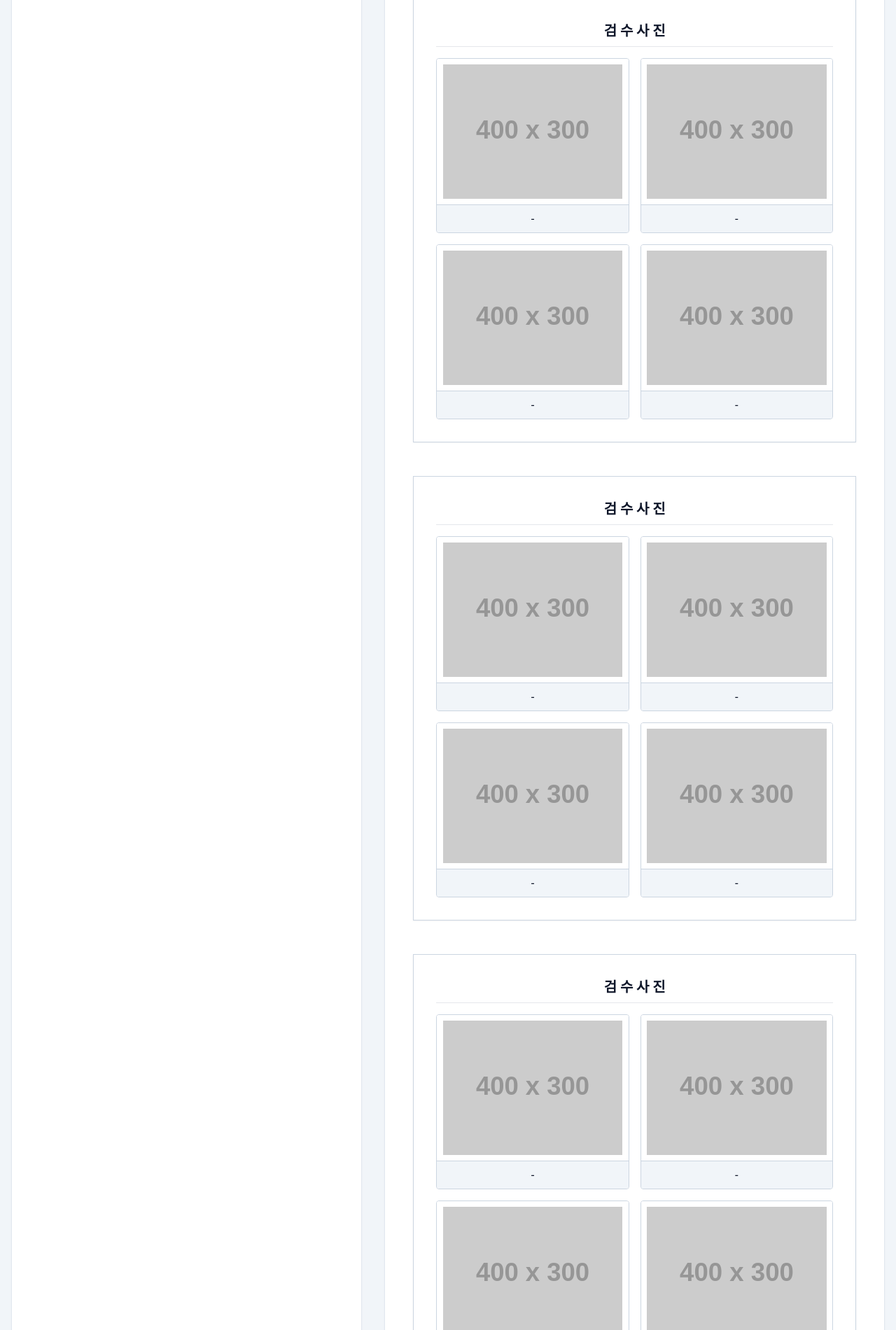
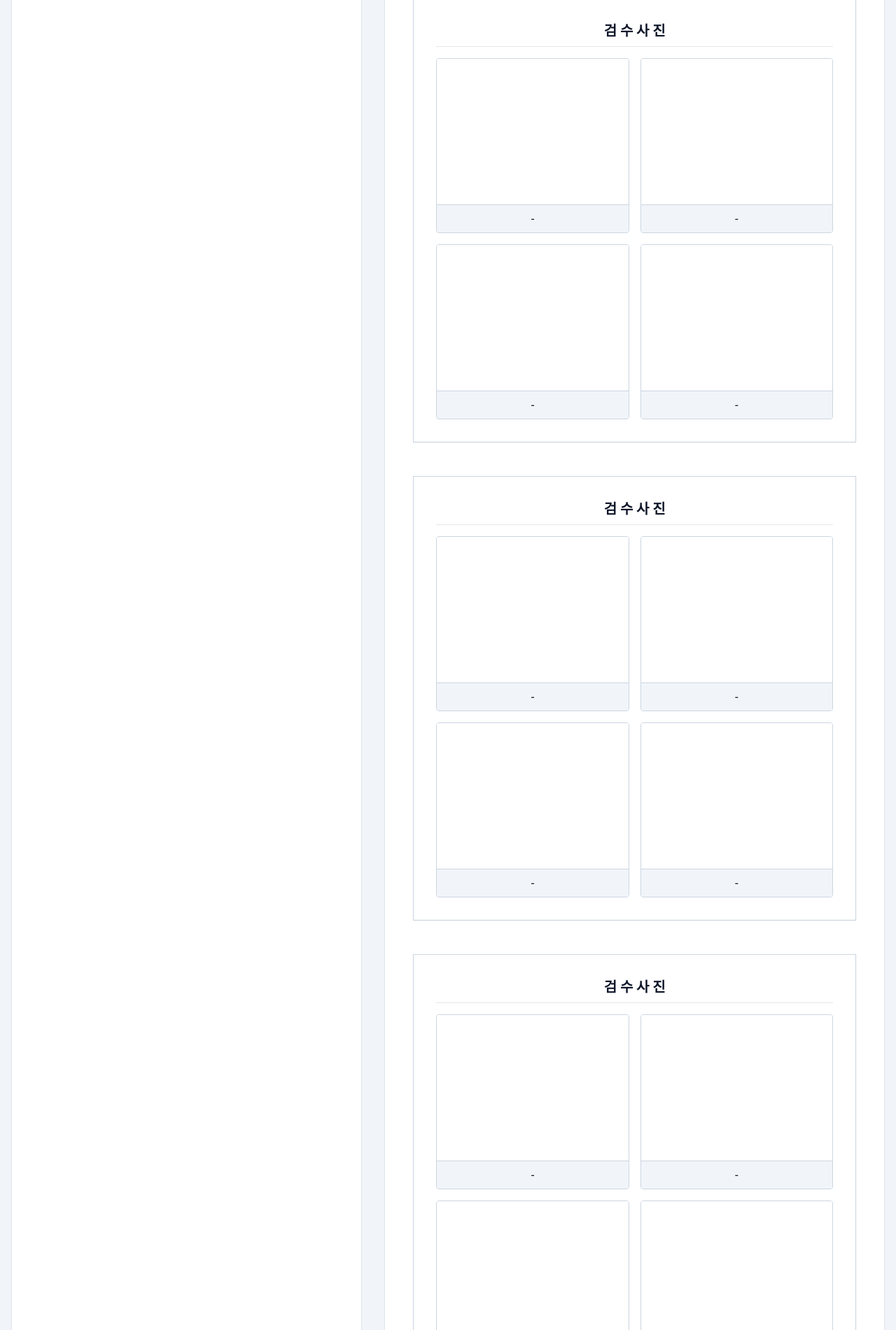
Before and after one commit to s00su/ICCL_, a plain HTML site: page index.html in a window 1280 px wide. Shown: the part 1827-3727 px from the top of the page at 70% size. Drawn offline with nearby package versions, Linux system fonts and the light colour scheme; placeholder pictures from the web are drawn by us.

Commit message:
Update title and modify photo slots in index.html

```diff
--- a/index.html
+++ b/index.html
@@ -3,7 +3,7 @@
 <head>
     <meta charset="UTF-8">
     <meta name="viewport" content="width=device-width, initial-scale=1.0">
-    <title>검수완료확인서</title>
+    <title>자동 검수완료확인서 및 사진대지생성기</title>
     <script src="https://cdn.tailwindcss.com"></script>
     <link href="https://fonts.googleapis.com/css2?family=Inter:wght@400;500;600;700&display=swap" rel="stylesheet">
     <style>
@@ -211,20 +211,20 @@
             <div id="page2" class="photo-page w-full max-w-[210mm] mx-auto bg-white p-8 text-slate-900 shadow-sm relative page-break">
                 <h3 class="text-xl font-bold mb-4 text-center border-b pb-2">검 수 사 진</h3>
                 <div class="grid grid-cols-2 gap-4">
-                    <div class="border border-slate-300 flex flex-col items-center justify-between h-[250px] bg-slate-50 rounded overflow-hidden">
-                        <div class="w-full h-[210px] flex items-center justify-center p-2 bg-white overflow-hidden"><img id="photoSlot0" src="https://placehold.co/400x300/f1f5f9/64748b?text=검수+사진+1" class="w-full h-full object-contain" alt="사진1"></div>
+                    <div class="border border-slate-300 flex flex-col items-center justify-between h-[250px] bg-white rounded overflow-hidden">
+                        <div class="w-full h-[210px] flex items-center justify-center p-2 bg-white overflow-hidden"><img id="photoSlot0" class="w-full h-full object-contain hidden" alt="사진1"></div>
                         <div id="photoCaption0" class="w-full h-[40px] flex items-center justify-center py-1 bg-slate-100 border-t border-slate-300 text-center text-xs font-semibold truncate px-2">-</div>
                     </div>
-                    <div class="border border-slate-300 flex flex-col items-center justify-between h-[250px] bg-slate-50 rounded overflow-hidden">
-                        <div class="w-full h-[210px] flex items-center justify-center p-2 bg-white overflow-hidden"><img id="photoSlot1" src="https://placehold.co/400x300/f1f5f9/64748b?text=검수+사진+2" class="w-full h-full object-contain" alt="사진2"></div>
+                    <div class="border border-slate-300 flex flex-col items-center justify-between h-[250px] bg-white rounded overflow-hidden">
+                        <div class="w-full h-[210px] flex items-center justify-center p-2 bg-white overflow-hidden"><img id="photoSlot1" class="w-full h-full object-contain hidden" alt="사진2"></div>
                         <div id="photoCaption1" class="w-full h-[40px] flex items-center justify-center py-1 bg-slate-100 border-t border-slate-300 text-center text-xs font-semibold truncate px-2">-</div>
                     </div>
-                    <div class="border border-slate-300 flex flex-col items-center justify-between h-[250px] bg-slate-50 rounded overflow-hidden">
-                        <div class="w-full h-[210px] flex items-center justify-center p-2 bg-white overflow-hidden"><img id="photoSlot2" src="https://placehold.co/400x300/f1f5f9/64748b?text=검수+사진+3" class="w-full h-full object-contain" alt="사진3"></div>
+                    <div class="border border-slate-300 flex flex-col items-center justify-between h-[250px] bg-white rounded overflow-hidden">
+                        <div class="w-full h-[210px] flex items-center justify-center p-2 bg-white overflow-hidden"><img id="photoSlot2" class="w-full h-full object-contain hidden" alt="사진3"></div>
                         <div id="photoCaption2" class="w-full h-[40px] flex items-center justify-center py-1 bg-slate-100 border-t border-slate-300 text-center text-xs font-semibold truncate px-2">-</div>
                     </div>
-                    <div class="border border-slate-300 flex flex-col items-center justify-between h-[250px] bg-slate-50 rounded overflow-hidden">
-                        <div class="w-full h-[210px] flex items-center justify-center p-2 bg-white overflow-hidden"><img id="photoSlot3" src="https://placehold.co/400x300/f1f5f9/64748b?text=검수+사진+4" class="w-full h-full object-contain" alt="사진4"></div>
+                    <div class="border border-slate-300 flex flex-col items-center justify-between h-[250px] bg-white rounded overflow-hidden">
+                        <div class="w-full h-[210px] flex items-center justify-center p-2 bg-white overflow-hidden"><img id="photoSlot3" class="w-full h-full object-contain hidden" alt="사진4"></div>
                         <div id="photoCaption3" class="w-full h-[40px] flex items-center justify-center py-1 bg-slate-100 border-t border-slate-300 text-center text-xs font-semibold truncate px-2">-</div>
                     </div>
                 </div>
@@ -234,20 +234,20 @@
             <div id="page3" class="photo-page w-full max-w-[210mm] mx-auto bg-white p-8 text-slate-900 shadow-sm relative page-break">
                 <h3 class="text-xl font-bold mb-4 text-center border-b pb-2">검 수 사 진</h3>
                 <div class="grid grid-cols-2 gap-4">
-                    <div class="border border-slate-300 flex flex-col items-center justify-between h-[250px] bg-slate-50 rounded overflow-hidden">
-                        <div class="w-full h-[210px] flex items-center justify-center p-2 bg-white overflow-hidden"><img id="photoSlot4" src="https://placehold.co/400x300/f1f5f9/64748b?text=검수+사진+5" class="w-full h-full object-contain" alt="사진5"></div>
+                    <div class="border border-slate-300 flex flex-col items-center justify-between h-[250px] bg-white rounded overflow-hidden">
+                        <div class="w-full h-[210px] flex items-center justify-center p-2 bg-white overflow-hidden"><img id="photoSlot4" class="w-full h-full object-contain hidden" alt="사진5"></div>
                         <div id="photoCaption4" class="w-full h-[40px] flex items-center justify-center py-1 bg-slate-100 border-t border-slate-300 text-center text-xs font-semibold truncate px-2">-</div>
                     </div>
-                    <div class="border border-slate-300 flex flex-col items-center justify-between h-[250px] bg-slate-50 rounded overflow-hidden">
-                        <div class="w-full h-[210px] flex items-center justify-center p-2 bg-white overflow-hidden"><img id="photoSlot5" src="https://placehold.co/400x300/f1f5f9/64748b?text=검수+사진+6" class="w-full h-full object-contain" alt="사진6"></div>
+                    <div class="border border-slate-300 flex flex-col items-center justify-between h-[250px] bg-white rounded overflow-hidden">
+                        <div class="w-full h-[210px] flex items-center justify-center p-2 bg-white overflow-hidden"><img id="photoSlot5" class="w-full h-full object-contain hidden" alt="사진6"></div>
                         <div id="photoCaption5" class="w-full h-[40px] flex items-center justify-center py-1 bg-slate-100 border-t border-slate-300 text-center text-xs font-semibold truncate px-2">-</div>
                     </div>
-                    <div class="border border-slate-300 flex flex-col items-center justify-between h-[250px] bg-slate-50 rounded overflow-hidden">
-                        <div class="w-full h-[210px] flex items-center justify-center p-2 bg-white overflow-hidden"><img id="photoSlot6" src="https://placehold.co/400x300/f1f5f9/64748b?text=검수+사진+7" class="w-full h-full object-contain" alt="사진7"></div>
+                    <div class="border border-slate-300 flex flex-col items-center justify-between h-[250px] bg-white rounded overflow-hidden">
+                        <div class="w-full h-[210px] flex items-center justify-center p-2 bg-white overflow-hidden"><img id="photoSlot6" class="w-full h-full object-contain hidden" alt="사진7"></div>
                         <div id="photoCaption6" class="w-full h-[40px] flex items-center justify-center py-1 bg-slate-100 border-t border-slate-300 text-center text-xs font-semibold truncate px-2">-</div>
                     </div>
-                    <div class="border border-slate-300 flex flex-col items-center justify-between h-[250px] bg-slate-50 rounded overflow-hidden">
-                        <div class="w-full h-[210px] flex items-center justify-center p-2 bg-white overflow-hidden"><img id="photoSlot7" src="https://placehold.co/400x300/f1f5f9/64748b?text=검수+사진+8" class="w-full h-full object-contain" alt="사진8"></div>
+                    <div class="border border-slate-300 flex flex-col items-center justify-between h-[250px] bg-white rounded overflow-hidden">
+                        <div class="w-full h-[210px] flex items-center justify-center p-2 bg-white overflow-hidden"><img id="photoSlot7" class="w-full h-full object-contain hidden" alt="사진8"></div>
                         <div id="photoCaption7" class="w-full h-[40px] flex items-center justify-center py-1 bg-slate-100 border-t border-slate-300 text-center text-xs font-semibold truncate px-2">-</div>
                     </div>
                 </div>
@@ -257,20 +257,20 @@
             <div id="page4" class="photo-page w-full max-w-[210mm] mx-auto bg-white p-8 text-slate-900 shadow-sm relative page-break">
                 <h3 class="text-xl font-bold mb-4 text-center border-b pb-2">검 수 사 진</h3>
                 <div class="grid grid-cols-2 gap-4">
-                    <div class="border border-slate-300 flex flex-col items-center justify-between h-[250px] bg-slate-50 rounded overflow-hidden">
-                        <div class="w-full h-[210px] flex items-center justify-center p-2 bg-white overflow-hidden"><img id="photoSlot8" src="https://placehold.co/400x300/f1f5f9/64748b?text=검수+사진+9" class="w-full h-full object-contain" alt="사진9"></div>
+                    <div class="border border-slate-300 flex flex-col items-center justify-between h-[250px] bg-white rounded overflow-hidden">
+                        <div class="w-full h-[210px] flex items-center justify-center p-2 bg-white overflow-hidden"><img id="photoSlot8" class="w-full h-full object-contain hidden" alt="사진9"></div>
                         <div id="photoCaption8" class="w-full h-[40px] flex items-center justify-center py-1 bg-slate-100 border-t border-slate-300 text-center text-xs font-semibold truncate px-2">-</div>
                     </div>
-                    <div class="border border-slate-300 flex flex-col items-center justify-between h-[250px] bg-slate-50 rounded overflow-hidden">
-                        <div class="w-full h-[210px] flex items-center justify-center p-2 bg-white overflow-hidden"><img id="photoSlot9" src="https://placehold.co/400x300/f1f5f9/64748b?text=검수+사진+10" class="w-full h-full object-contain" alt="사진10"></div>
+                    <div class="border border-slate-300 flex flex-col items-center justify-between h-[250px] bg-white rounded overflow-hidden">
+                        <div class="w-full h-[210px] flex items-center justify-center p-2 bg-white overflow-hidden"><img id="photoSlot9" class="w-full h-full object-contain hidden" alt="사진10"></div>
                         <div id="photoCaption9" class="w-full h-[40px] flex items-center justify-center py-1 bg-slate-100 border-t border-slate-300 text-center text-xs font-semibold truncate px-2">-</div>
                     </div>
-                    <div class="border border-slate-300 flex flex-col items-center justify-between h-[250px] bg-slate-50 rounded overflow-hidden">
-                        <div class="w-full h-[210px] flex items-center justify-center p-2 bg-white overflow-hidden"><img id="photoSlot10" src="https://placehold.co/400x300/f1f5f9/64748b?text=검수+사진+11" class="w-full h-full object-contain" alt="사진11"></div>
+                    <div class="border border-slate-300 flex flex-col items-center justify-between h-[250px] bg-white rounded overflow-hidden">
+                        <div class="w-full h-[210px] flex items-center justify-center p-2 bg-white overflow-hidden"><img id="photoSlot10" class="w-full h-full object-contain hidden" alt="사진11"></div>
                         <div id="photoCaption10" class="w-full h-[40px] flex items-center justify-center py-1 bg-slate-100 border-t border-slate-300 text-center text-xs font-semibold truncate px-2">-</div>
                     </div>
-                    <div class="border border-slate-300 flex flex-col items-center justify-between h-[250px] bg-slate-50 rounded overflow-hidden">
-                        <div class="w-full h-[210px] flex items-center justify-center p-2 bg-white overflow-hidden"><img id="photoSlot11" src="https://placehold.co/400x300/f1f5f9/64748b?text=검수+사진+12" class="w-full h-full object-contain" alt="사진12"></div>
+                    <div class="border border-slate-300 flex flex-col items-center justify-between h-[250px] bg-white rounded overflow-hidden">
+                        <div class="w-full h-[210px] flex items-center justify-center p-2 bg-white overflow-hidden"><img id="photoSlot11" class="w-full h-full object-contain hidden" alt="사진12"></div>
                         <div id="photoCaption11" class="w-full h-[40px] flex items-center justify-center py-1 bg-slate-100 border-t border-slate-300 text-center text-xs font-semibold truncate px-2">-</div>
                     </div>
                 </div>
@@ -280,20 +280,20 @@
             <div id="page5" class="photo-page w-full max-w-[210mm] mx-auto bg-white p-8 text-slate-900 shadow-sm relative">
                 <h3 class="text-xl font-bold mb-4 text-center border-b pb-2">검 수 사 진</h3>
                 <div class="grid grid-cols-2 gap-4">
-                    <div class="border border-slate-300 flex flex-col items-center justify-between h-[250px] bg-slate-50 rounded overflow-hidden">
-                        <div class="w-full h-[210px] flex items-center justify-center p-2 bg-white overflow-hidden"><img id="photoSlot12" src="https://placehold.co/400x300/f1f5f9/64748b?text=검수+사진+13" class="w-full h-full object-contain" alt="사진13"></div>
+                    <div class="border border-slate-300 flex flex-col items-center justify-between h-[250px] bg-white rounded overflow-hidden">
+                        <div class="w-full h-[210px] flex items-center justify-center p-2 bg-white overflow-hidden"><img id="photoSlot12" class="w-full h-full object-contain hidden" alt="사진13"></div>
                         <div id="photoCaption12" class="w-full h-[40px] flex items-center justify-center py-1 bg-slate-100 border-t border-slate-300 text-center text-xs font-semibold truncate px-2">-</div>
                     </div>
-                    <div class="border border-slate-300 flex flex-col items-center justify-between h-[250px] bg-slate-50 rounded overflow-hidden">
-                        <div class="w-full h-[210px] flex items-center justify-center p-2 bg-white overflow-hidden"><img id="photoSlot13" src="https://placehold.co/400x300/f1f5f9/64748b?text=검수+사진+14" class="w-full h-full object-contain" alt="사진14"></div>
+                    <div class="border border-slate-300 flex flex-col items-center justify-between h-[250px] bg-white rounded overflow-hidden">
+                        <div class="w-full h-[210px] flex items-center justify-center p-2 bg-white overflow-hidden"><img id="photoSlot13" class="w-full h-full object-contain hidden" alt="사진14"></div>
                         <div id="photoCaption13" class="w-full h-[40px] flex items-center justify-center py-1 bg-slate-100 border-t border-slate-300 text-center text-xs font-semibold truncate px-2">-</div>
                     </div>
-                    <div class="border border-slate-300 flex flex-col items-center justify-between h-[250px] bg-slate-50 rounded overflow-hidden">
-                        <div class="w-full h-[210px] flex items-center justify-center p-2 bg-white overflow-hidden"><img id="photoSlot14" src="https://placehold.co/400x300/f1f5f9/64748b?text=검수+사진+15" class="w-full h-full object-contain" alt="사진15"></div>
+                    <div class="border border-slate-300 flex flex-col items-center justify-between h-[250px] bg-white rounded overflow-hidden">
+                        <div class="w-full h-[210px] flex items-center justify-center p-2 bg-white overflow-hidden"><img id="photoSlot14" class="w-full h-full object-contain hidden" alt="사진15"></div>
                         <div id="photoCaption14" class="w-full h-[40px] flex items-center justify-center py-1 bg-slate-100 border-t border-slate-300 text-center text-xs font-semibold truncate px-2">-</div>
                     </div>
-                    <div class="border border-slate-300 flex flex-col items-center justify-between h-[250px] bg-slate-50 rounded overflow-hidden">
-                        <div class="w-full h-[210px] flex items-center justify-center p-2 bg-white overflow-hidden"><img id="photoSlot15" src="https://placehold.co/400x300/f1f5f9/64748b?text=검수+사진+16" class="w-full h-full object-contain" alt="사진16"></div>
+                    <div class="border border-slate-300 flex flex-col items-center justify-between h-[250px] bg-white rounded overflow-hidden">
+                        <div class="w-full h-[210px] flex items-center justify-center p-2 bg-white overflow-hidden"><img id="photoSlot15" class="w-full h-full object-contain hidden" alt="사진16"></div>
                         <div id="photoCaption15" class="w-full h-[40px] flex items-center justify-center py-1 bg-slate-100 border-t border-slate-300 text-center text-xs font-semibold truncate px-2">-</div>
                     </div>
                 </div>
@@ -316,6 +316,7 @@
             const defaultText = items.map(i => `${i.name}\t${i.qty}\t${i.unitPrice}`).join('\n');
             document.getElementById('excelPasteArea').value = defaultText;
             updatePreview();
+            renderPhotoSheets();
         };
 
         function updatePreview() {
@@ -508,6 +509,8 @@
                 const slotCaption = document.getElementById(`photoCaption${i}`);
 
                 if (uploadedImages[i]) {
+                    slotImg.classList.remove('hidden');
+                    slotImg.style.display = 'block';
                     slotImg.src = uploadedImages[i].url;
                     if (items[i] && items[i].name) {
                         slotCaption.innerText = items[i].name;
@@ -515,7 +518,9 @@
                         slotCaption.innerText = uploadedImages[i].name;
                     }
                 } else {
-                    slotImg.src = `https://placehold.co/400x300/f1f5f9/64748b?text=검수+사진+${i+1}`;
+                    slotImg.removeAttribute('src');
+                    slotImg.classList.add('hidden');
+                    slotImg.style.display = 'none';
                     slotCaption.innerText = '-';
                 }
             }
```
